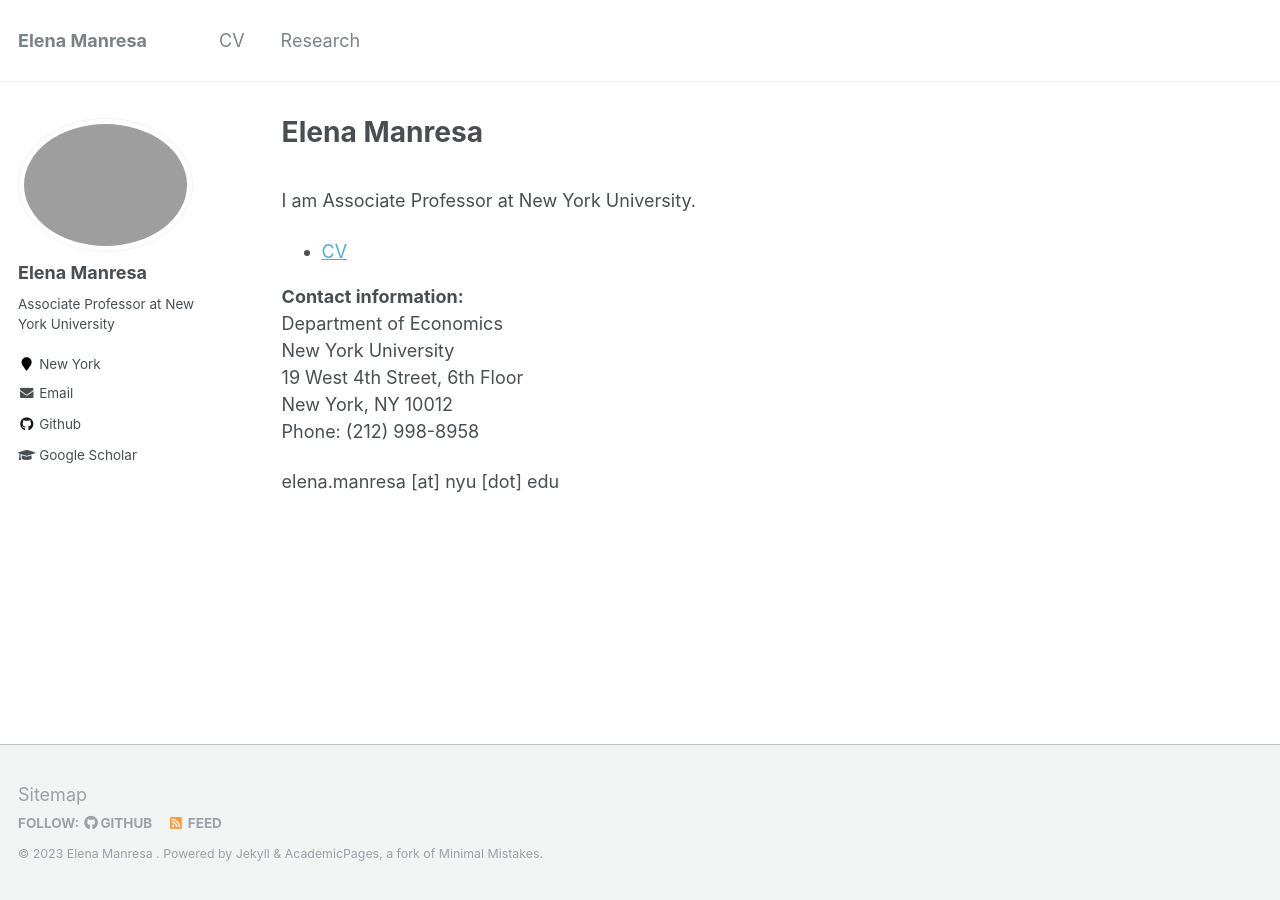
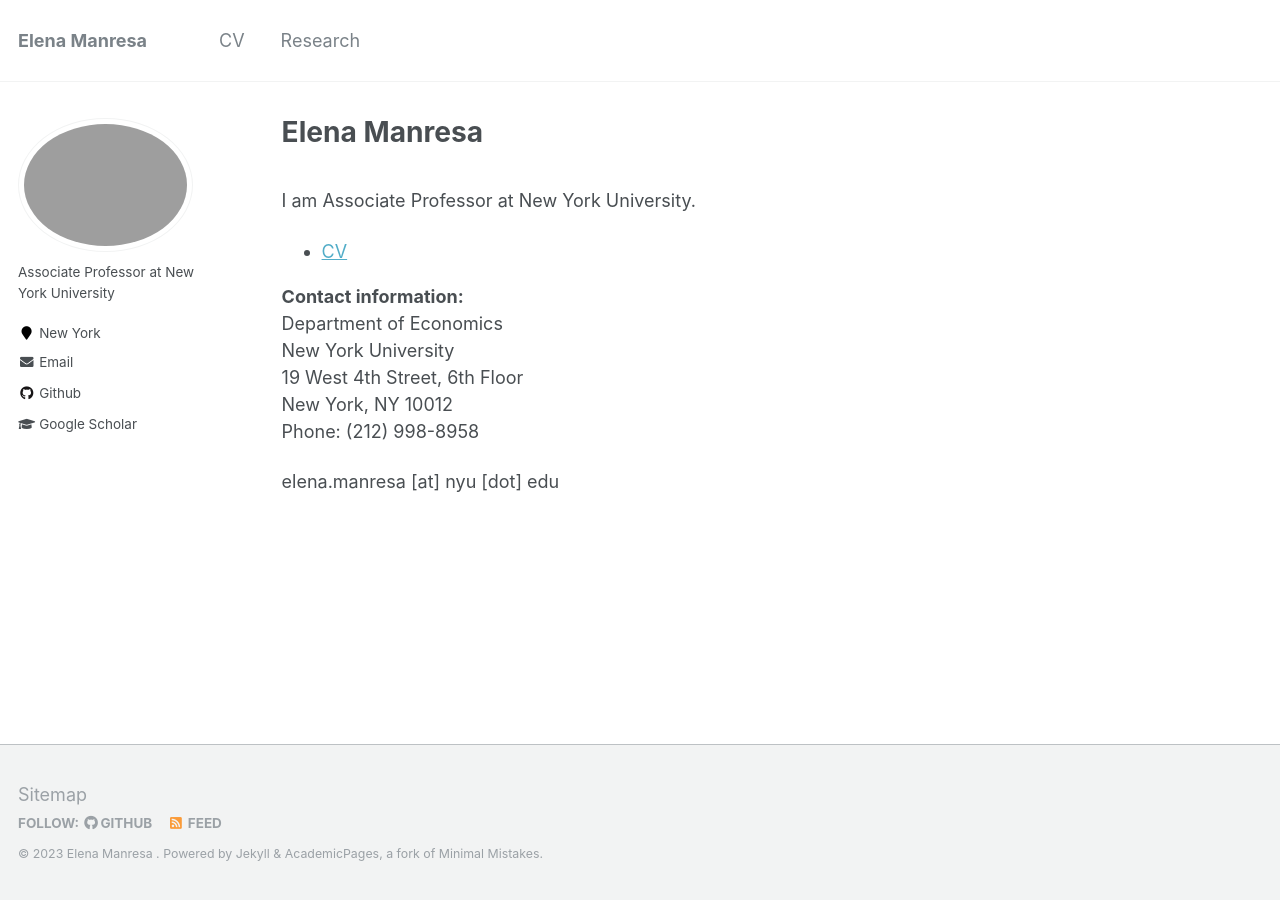
Before and after one commit to elenamanresa/elenamanresa.github.io, a Jekyll site: the page built from _pages/about.md, in a window 1280 px wide. Built offline with Jekyll 4.4.1, drawn with Linux system fonts in a browser that asks for light colours.

Commit message:
Update _config.yml

```diff
--- a/_config.yml
+++ b/_config.yml
@@ -80,7 +80,7 @@ analytics:
 
 # Site Author
 author:
-  name             : "Elena Manresa"
+  name             : #"Elena Manresa"
   avatar           : "ElenaHeadShot.png"
   bio              : "Associate Professor at New York University"
   location         : "New York"
```
